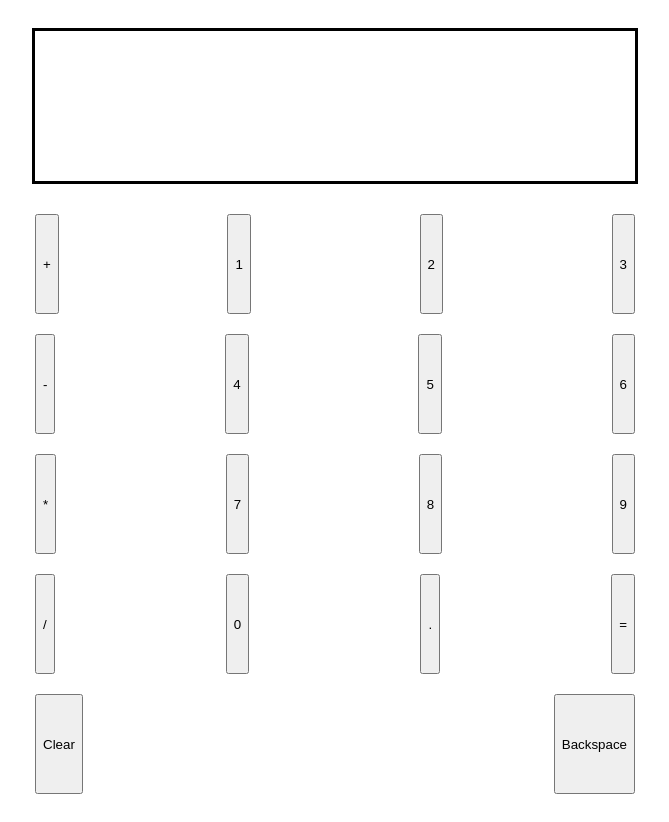
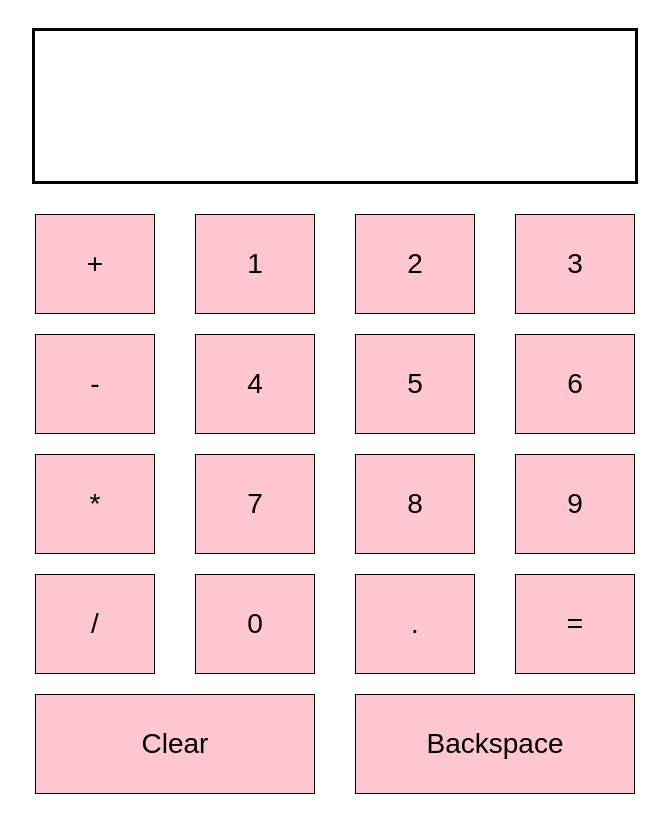
Before and after one commit to 0x-Armin/odin-calculator, a plain HTML site: page index.html in a window 1280 px wide. Shown: the whole page, without its empty margins (305-974 px from the left). Drawn offline with Linux system fonts and the light colour scheme.

Commit message:
Add styling to buttons

```diff
--- a/styles.css
+++ b/styles.css
@@ -49,3 +49,20 @@ body {
 
   justify-content: space-between;
 }
+
+button {
+  width: 120px;
+
+  background-color: #FEC6D0;
+  border: 1px solid black;
+
+  font-size: 28px;
+}
+
+#backspace {
+  width: 280px;
+}
+
+#clear {
+  width: 280px;
+}
```
